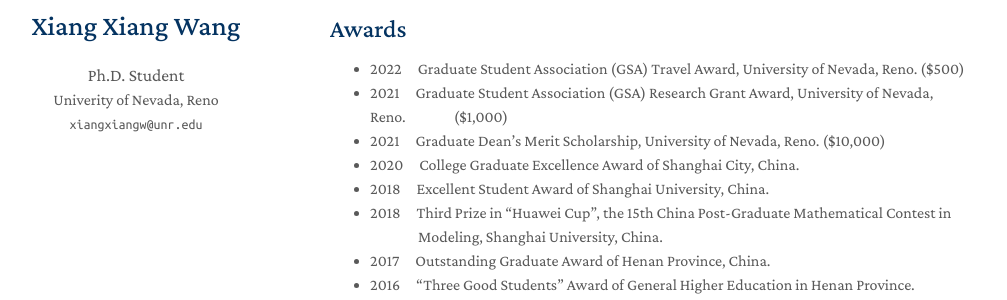
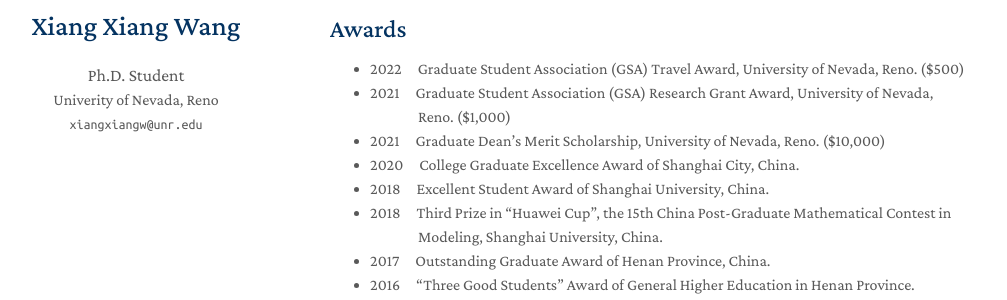
Before and after one commit to yaoyao-liu/minimal-light, a Jekyll site: the page built from index.md, in a window 1280 px wide. Shown: the part 234-534 px from the top of the page, without its empty margins (140-1147 px from the left). Built offline with Jekyll 4.4.1, drawn with Linux system fonts in a browser that asks for light colours; nearby versions of some CDN libraries; a style sheet for code colours, icons or effects is not loaded; our own code applies the rules of GitHub Pages for plain Markdown files.

```diff
--- a/index.md
+++ b/index.md
@@ -13,7 +13,7 @@ layout: homepage
 
 ## Awards
 - 2022&emsp;Graduate Student Association (GSA) Travel Award, University of Nevada, Reno. ($500)
-- 2021&emsp;Graduate Student Association (GSA) Research Grant Award, University of Nevada, Reno.&emsp;&emsp;&emsp;($1,000)
+- 2021&emsp;Graduate Student Association (GSA) Research Grant Award, University of Nevada, &emsp;&emsp;&emsp;Reno. ($1,000)
 - 2021&emsp;Graduate Dean’s Merit Scholarship, University of Nevada, Reno. ($10,000)
 - 2020&emsp;College Graduate Excellence Award of Shanghai City, China.
 - 2018&emsp;Excellent Student Award of Shanghai University, China.
```
